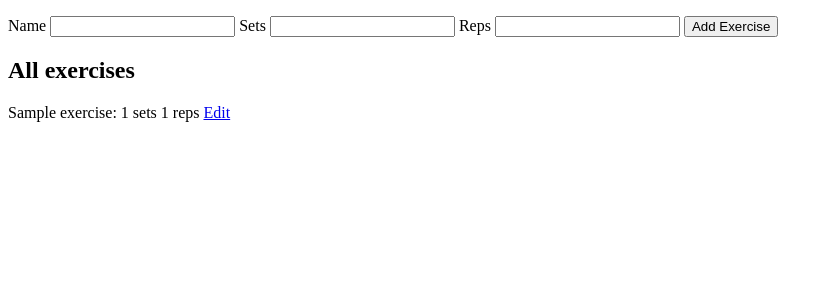
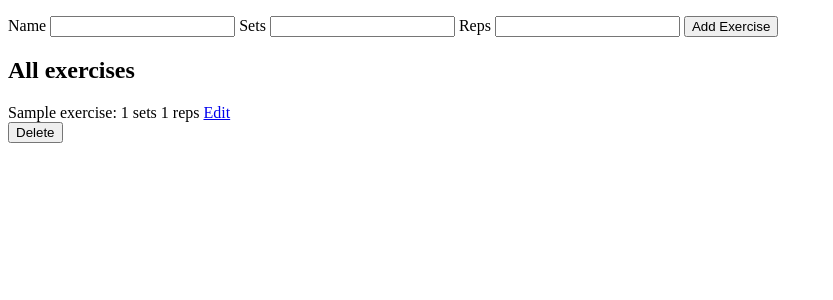
Before and after one commit to frasey/workout, a Flask app: page /exercise in a window 1280 px wide. Shown: the part 34-334 px from the top of the page, without its empty margins (0-833 px from the left). Run offline with Flask 3, Linux system fonts and the light colour scheme; tables that the repository leaves empty hold one stand-in row (values such as "Sample post").

Commit message:
added delete exercise to controller

```diff
--- a/controllers/exercise_controller.py
+++ b/controllers/exercise_controller.py
@@ -10,7 +10,7 @@ exercise_blueprint = Blueprint("/exercise", __name__)
 def show_all():
     exercises = Exercise.query.all()
     workouts = Workout.query.all()
-    return render_template("exercises/add_new.jinja", exercises=exercises, workouts=workouts)
+    return render_template("exercises/show_all.jinja", exercises=exercises, workouts=workouts)
 
 # add exercise
 @exercise_blueprint.route("/exercise/new", methods=['POST'])
@@ -47,3 +47,9 @@ def update_exercise(id):
     return redirect("/exercise")
 
 # delete exercise
+@exercise_blueprint.route("/exercise/<id>/delete", methods=['POST'])
+def delete_exercise(id):
+    exercise = Exercise.query.get(id)
+    db.session.delete(exercise)
+    db.session.commit()
+    return redirect("/exercise")
--- a/templates/exercises/add_new.jinja
+++ b/templates/exercises/show_all.jinja
@@ -17,6 +17,10 @@
     {% for exercise in exercises %}
         {{ exercise.name }}: {{exercise.sets}} sets {{exercise.reps}} reps
         <a href="/exercise/{{exercise.id}}/edit">Edit</a>
+        <form action="/exercise/{{exercise.id}}/delete" method="post">
+            <label for="delete"></label>
+            <input type="submit" name="delete" id="delete" value="Delete">
+        </form>
         <br>
     {% endfor %}
 
```
